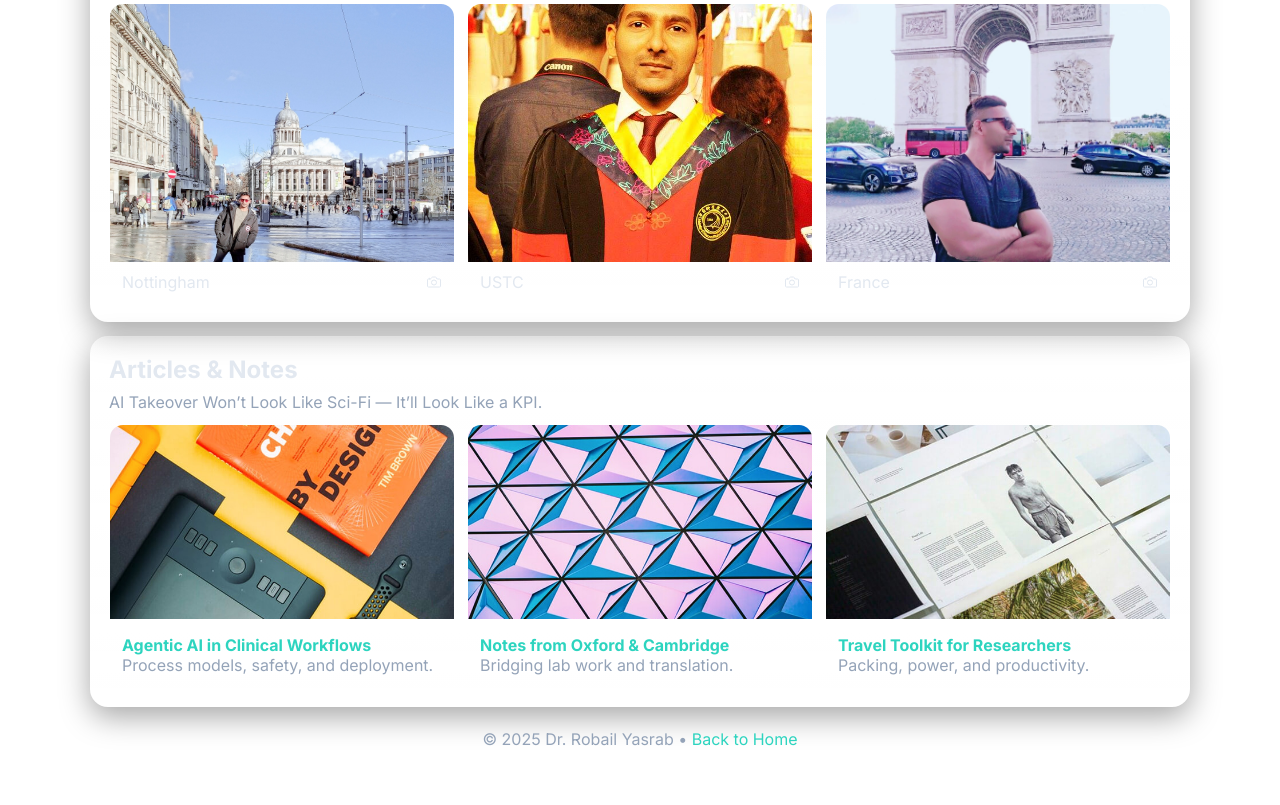
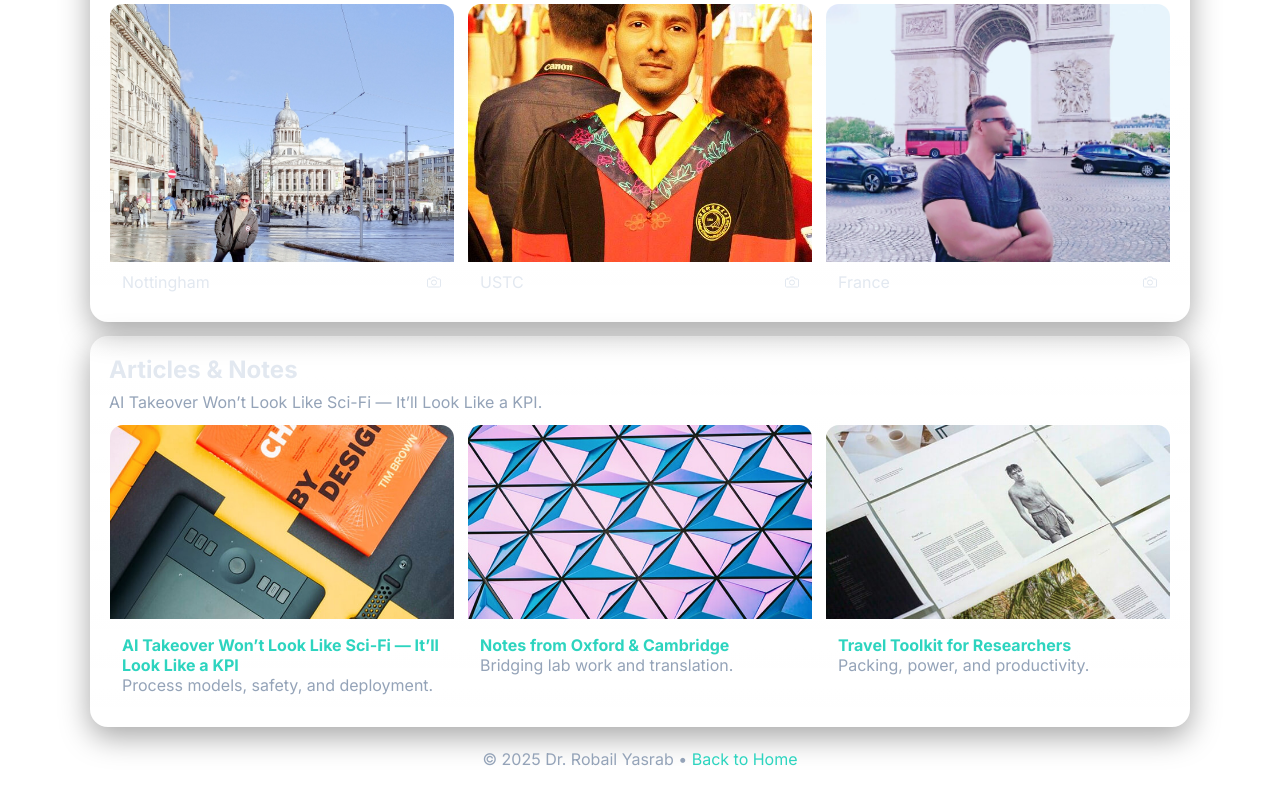
Before and after one commit to robail-yasrab/robail-yasrab.github.io, a plain HTML site: page life.html in a window 1280 px wide. Shown: the part 505-1310 px from the top of the page. Drawn offline with nearby package versions, Linux system fonts and the light colour scheme; files whose address does not match are found by name.

Commit message:
Update life.html

```diff
--- a/life.html
+++ b/life.html
@@ -122,7 +122,7 @@
           <a href="https://medium.com/@robailsong/ai-takeover-wont-look-like-sci-fi-it-ll-look-like-a-kpi-06780d59a84f/" target="_blank" rel="noreferrer noopener">
             <figure><img src="./assets/images/blog-2.jpg" alt="Article thumbnail"></figure>
             <div class="body">
-              <strong>Agentic AI in Clinical Workflows</strong>
+              <strong>AI Takeover Won’t Look Like Sci-Fi — It’ll Look Like a KPI</strong>
               <div class="muted">Process models, safety, and deployment.</div>
             </div>
           </a>
```
